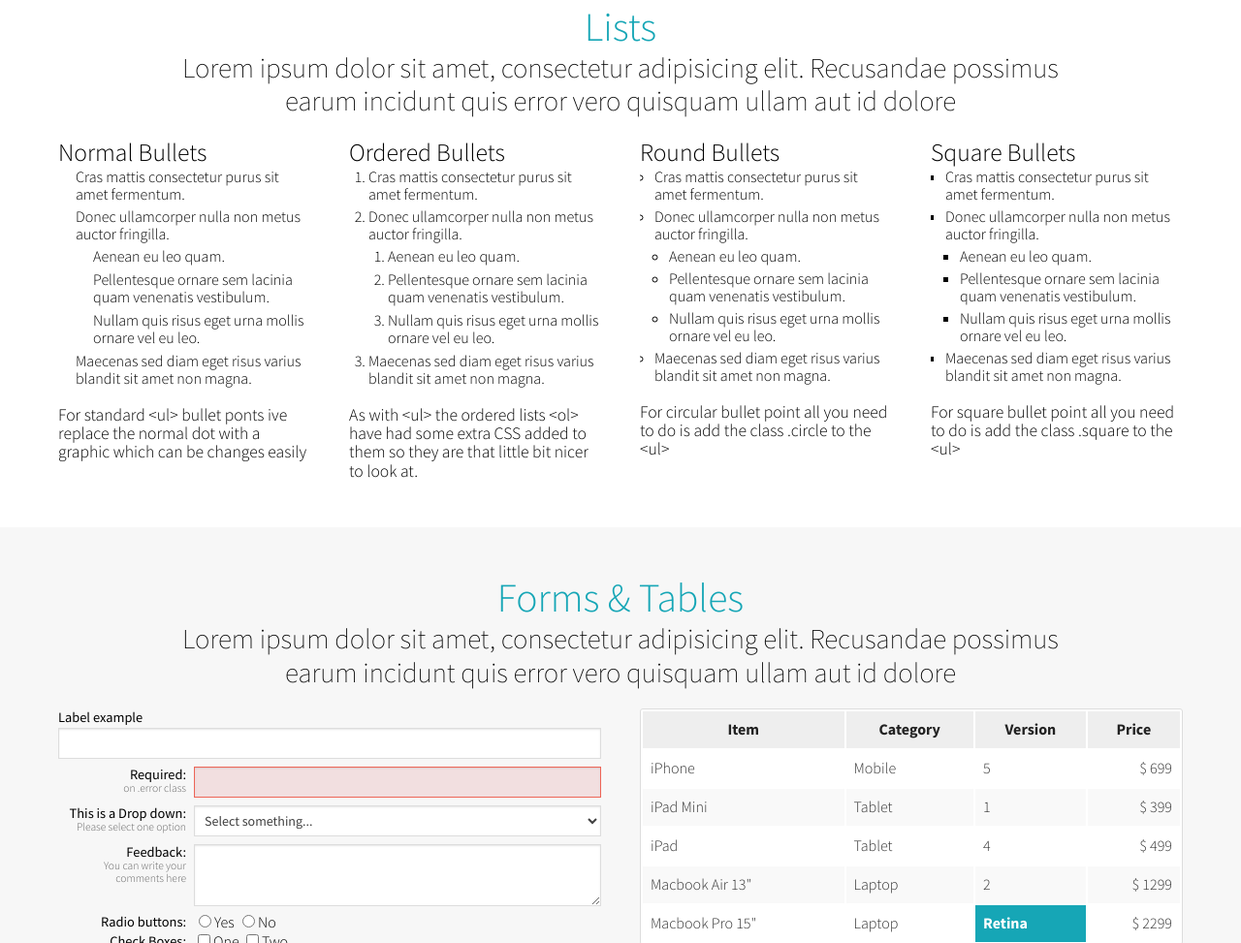
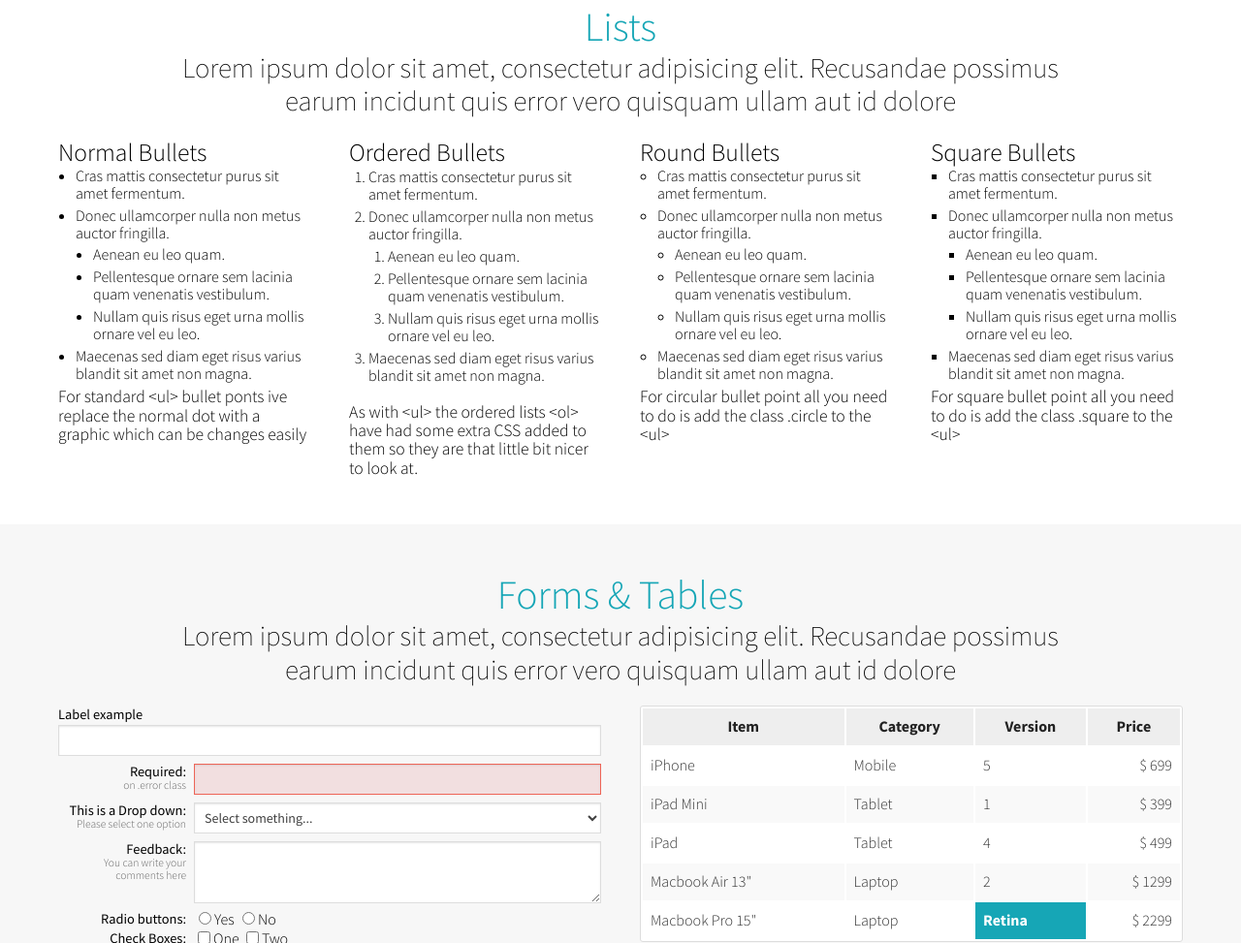
Before and after one commit to soyjavi/tuktuk, a plain HTML site: page index.html in a window 1280 px wide. Shown: the part 2624-3597 px from the top of the page at 97% size. Drawn offline with Linux system fonts and the light colour scheme.

Commit message:
New style for <ul> / <ol>

```diff
--- a/stylesheets/tuktuk.list.styl
+++ b/stylesheets/tuktuk.list.styl
@@ -1,14 +1,11 @@
-ul, ol
-  margin-bottom: 20px
-  list-style: none
-  & ul li, ol li
-    margin: 0 0 6px 0
+ul
+  list-style: disc
 
-ul
   & li
-    margin: 0 0 5px 0
-    padding: 0 0 0 18px
-    line-height: 18px
+    margin: 0 0 5px 18px
+    padding: 0
+    background: none
+
   & ul, ol
     margin: 5px 0 5px 0
   &.none
@@ -18,14 +15,6 @@ ul
     list-style: square outside
   &.circle, &.circle ul
     list-style: circle outside
-  &.disc, &.disc ul
-    list-style: disc outside
-  &.square, &.circle, &.disc
-    & li
-      margin: 0 0 5px 15px
-      padding: 0
-      line-height: 18px
-      background: none
 
 ol
   margin: 0 0 20px 20px
```
Also changed, not shown: stylesheets/css/tuktuk.list.css.
